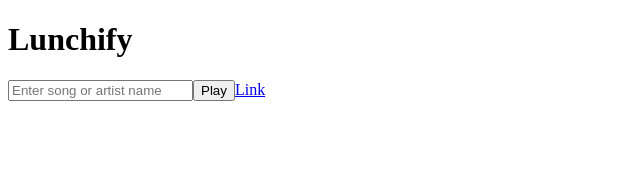
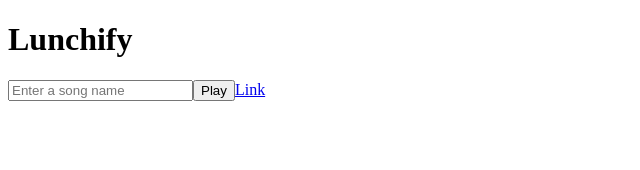
Before and after one commit to fergcb/lunchify, a React (Create React App) app: page / in a window 1280 px wide. Shown: the top 170 px of the page, without its empty margins (0-640 px from the left). Built offline with nearby package versions, Linux system fonts and the light colour scheme.

Commit message:
added text prop to input component

```diff
--- a/src/App.tsx
+++ b/src/App.tsx
@@ -6,7 +6,7 @@ import Link from './components/Link'
 function App (): ReactElement {
   return <>
     <h1 className="text-4xl font-bold">Lunchify</h1>
-    <Input type='text' />
+    <Input text='Enter a song name' type='text' />
     <Button text='Play' bgColor="bg-green-500" />
     <Link text="Link" link="https://www.google.com" />
   </>
--- a/src/components/Input.tsx
+++ b/src/components/Input.tsx
@@ -2,11 +2,12 @@ import React from 'react'
 
 interface InputProps {
   type: string
+  text: string
 }
 
-const Input: React.FunctionComponent<InputProps> = ({ type = "text" }: InputProps) => {
+const Input: React.FunctionComponent<InputProps> = ({ text = 'Input text', type = 'text' }: InputProps) => {
   return (
-    <input className="block font-medium w-full rounded-full border-2 border-zinc-900 pl-7 pr-12 py-2 px-8 sm:text-sm" type={ type } placeholder="Enter song or artist name" />
+    <input className='block font-medium w-full rounded-full border-2 border-zinc-900 pl-7 pr-12 py-2 px-8 sm:text-sm' type = { type } placeholder = {`${text}`} />
   )
 }
 
```
